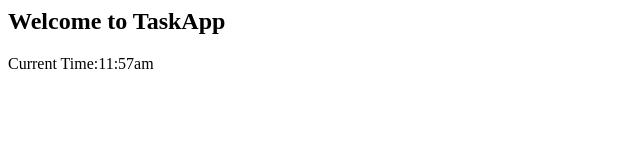
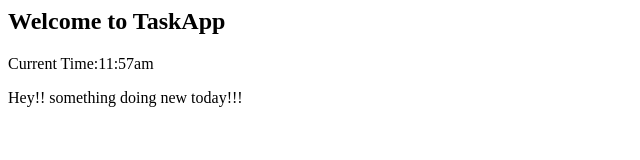
Before and after one commit to IrinBanu/Taskapp, a plain HTML site: page index.html in a window 1280 px wide. Shown: the whole page, without its empty margins (0-640 px from the left). Drawn offline with Linux system fonts and the light colour scheme.

Commit message:
updated index page

```diff
--- a/index.html
+++ b/index.html
@@ -5,4 +5,5 @@
 <body>
   <h2>Welcome to TaskApp</h2>
   <p>Current Time:11:57am</p>
+  <p>Hey!! something doing new today!!!</p>
 </body>
```
